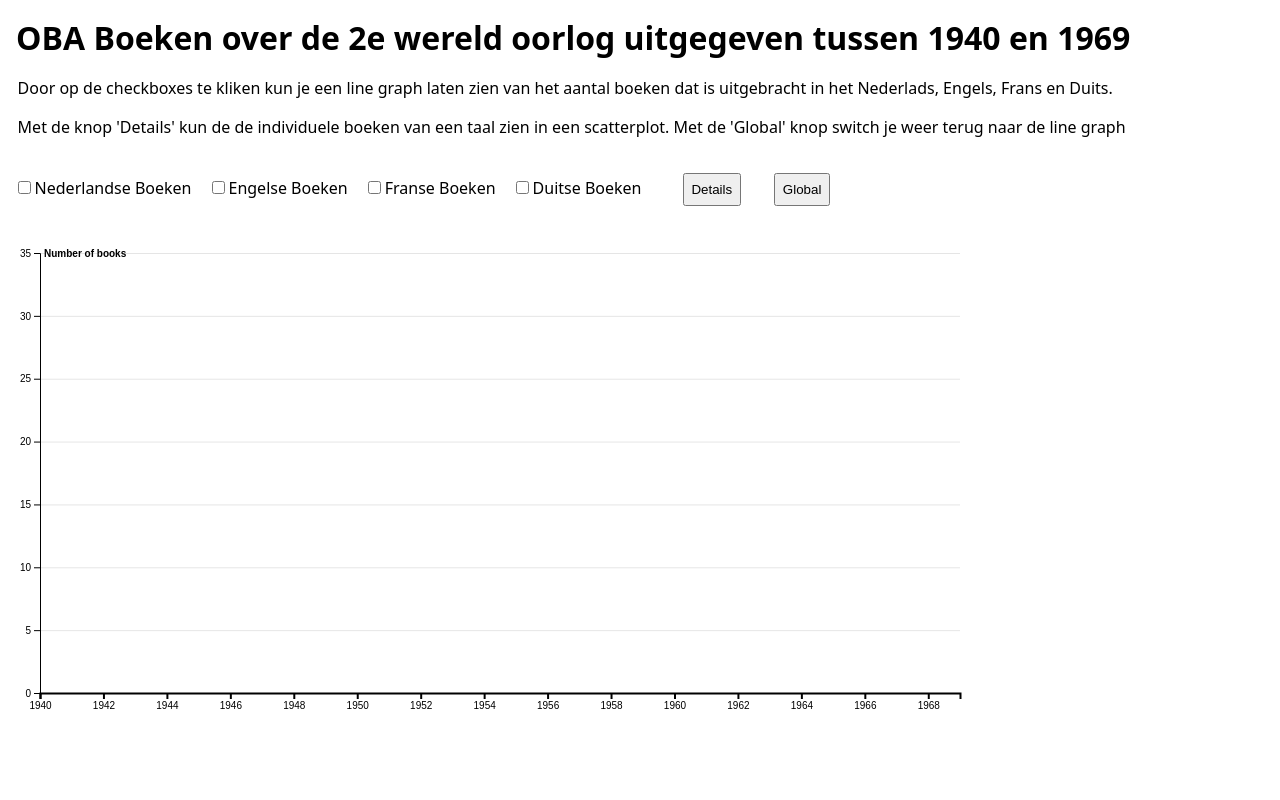
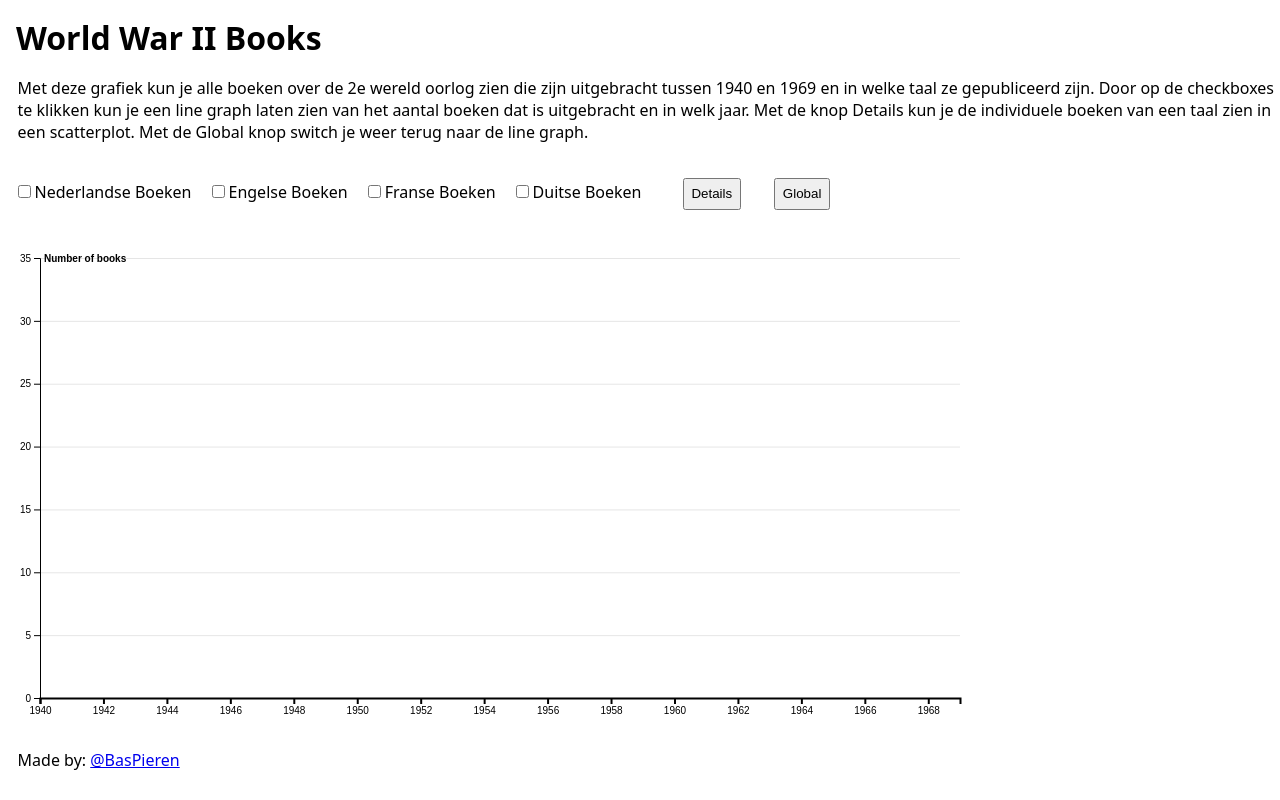
Before and after one commit to BasPieren/frontend-data, a website: page index.html in a window 1280 px wide. Drawn offline with nearby package versions, Linux system fonts and the light colour scheme.

Commit message:
index.html | Edit | Added text and dividers

```diff
--- a/index.html
+++ b/index.html
@@ -9,13 +9,16 @@
 </head>
 <body>
 
-  <h1>OBA Boeken over de 2e wereld oorlog uitgegeven tussen 1940 en 1969</h1>
+  <main>
 
-  <p>Door op de checkboxes te kliken kun je een line graph laten zien van het aantal boeken dat is uitgebracht in het
-  Nederlads, Engels, Frans en Duits.</p>
+    <h1>World War II Books</h1>
 
-  <p>Met de knop 'Details' kun de de individuele boeken van een taal zien in een scatterplot. Met de 'Global' knop switch je weer
-  terug naar de line graph</p>
+    <p>Met deze grafiek kun je alle boeken over de 2e wereld oorlog zien die zijn uitgebracht tussen 1940 en 1969 en in welke taal
+    ze gepubliceerd zijn. Door op de checkboxes te klikken kun je een line graph laten zien van het aantal boeken dat is uitgebracht
+    en in welk jaar. Met de knop <span>Details</span> kun je de individuele boeken van een taal zien in een scatterplot.
+    Met de <span>Global</span> knop switch je weer terug naar de line graph.</p>
+
+    <div class="divider"></div>
 
     <section>
 
@@ -46,6 +49,12 @@
 
     <svg></svg>
 
+    <div class="divider"></div>
+
+    <p>Made by: <a href="https://github.com/BasPieren" target="_blank">@BasPieren</a></p>
+
+  </main>
+
 <script src="https://d3js.org/d3.v5.min.js"></script>
 <script type="text/javascript" src="data/data.js"></script>
 <script type="text/javascript" src="js/fd.js"></script>
```
Lines whose indentation alone changed are shown as unchanged.
